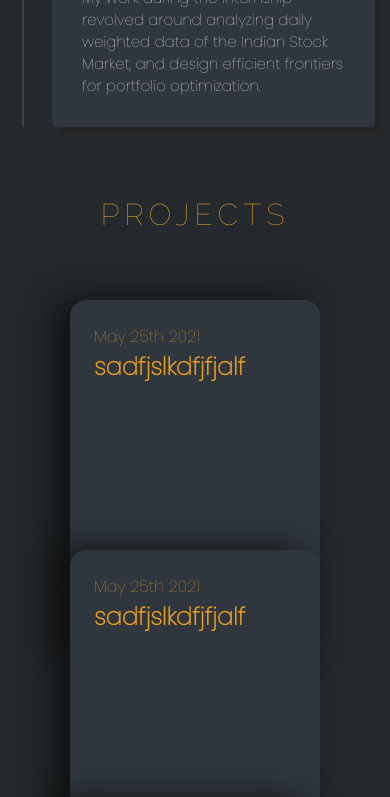
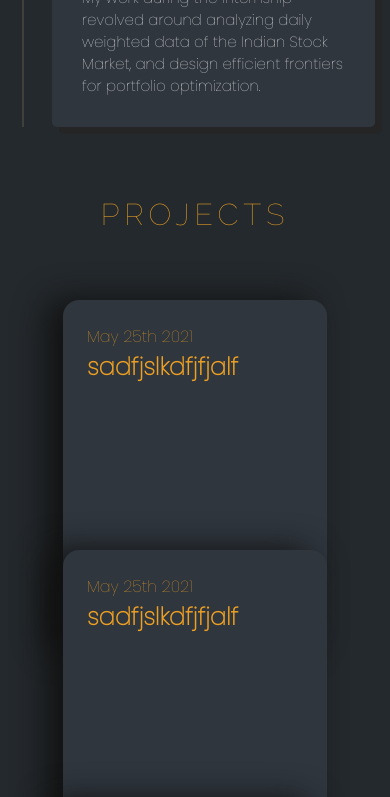
Before and after one commit to freakypandit/freakypandit.github.io, a plain HTML site: page index.html in a window 390 px wide. Shown: the part 1925-2722 px from the top of the page. Drawn offline with Linux system fonts and the light colour scheme; a web font is replaced by a local one.

Commit message:
Update style.css

```diff
--- a/style.css
+++ b/style.css
@@ -303,7 +303,6 @@ nav ul li:last-child {
     display: flex;
     padding: 3rem;
     width: 80%;
-
 }
 
 .project-card{
@@ -312,13 +311,12 @@ nav ul li:last-child {
     position: relative;
     flex-direction: column;
     height: 350px;
-    min-width: 40%;
+    min-width: 30%;
     padding: 1.5rem;
     border-radius: 16px;
     background-color:#2f363e;
     box-shadow: -1rem 0 2rem #111;
     transition: .2s;
-
 }
 
 .project-card:hover{
@@ -367,17 +365,12 @@ nav ul li:last-child {
 }
 
 
-
-
-/*responsive*/
-@media(max-width: 767px) {
-
+@media(max-width: 835px) {
     .project-section{
         display: flex;
         flex-direction: column;
         align-items: center;
         justify-content: center;
-    width: 100%;
     }
 
     .project-card-list{
@@ -392,7 +385,7 @@ nav ul li:last-child {
         color: #eea023;
         position: relative;
         height: 350px;
-    width: 90%;
+        width: 60%;
         min-width: 250px;
         padding: 1.5rem;
         border-radius: 16px;
@@ -419,16 +412,26 @@ nav ul li:last-child {
         background-image: linear-gradient(180deg, #2f363e, #24292d);
     }
 
+
     .project-card-list::-webkit-scrollbar-thumb{
         background-color: #201c29;
         border-radius: 10px;
         box-shadow: inset 2px 2px 2px #2f363e, inset -2px -2px 2px #201c29;
     }
 
-.project-card-list::-webkit-scrollbar-track{
-    background: linear-gradient(90deg, #201c29, #201c29 1px, #17141d, #17141d);
 }
 
+/*responsive*/
+@media(max-width: 767px) {
+
+
+    .project-card-list{
+        width: 100%;
+    }
+
+    .project-card{
+        width: 100%;
+    }
 
     .logo {
         padding: 0;
```
Lines whose indentation alone changed are shown as unchanged.
